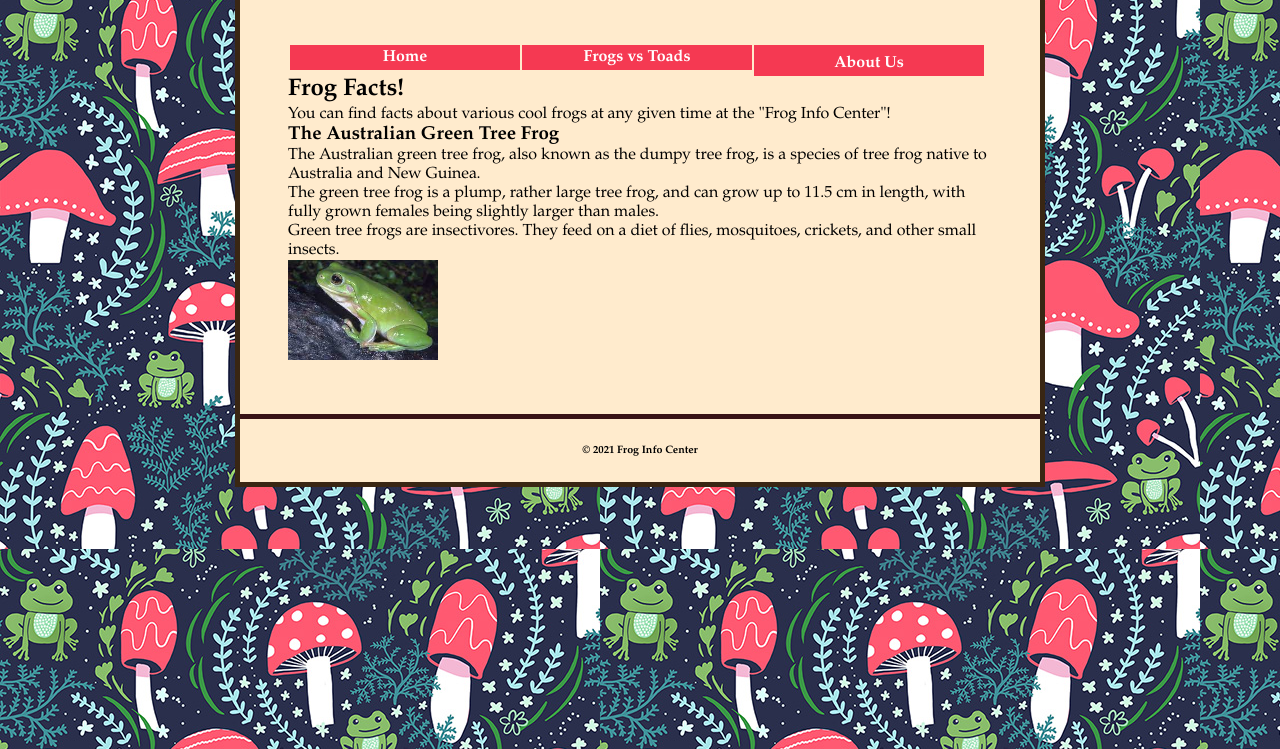
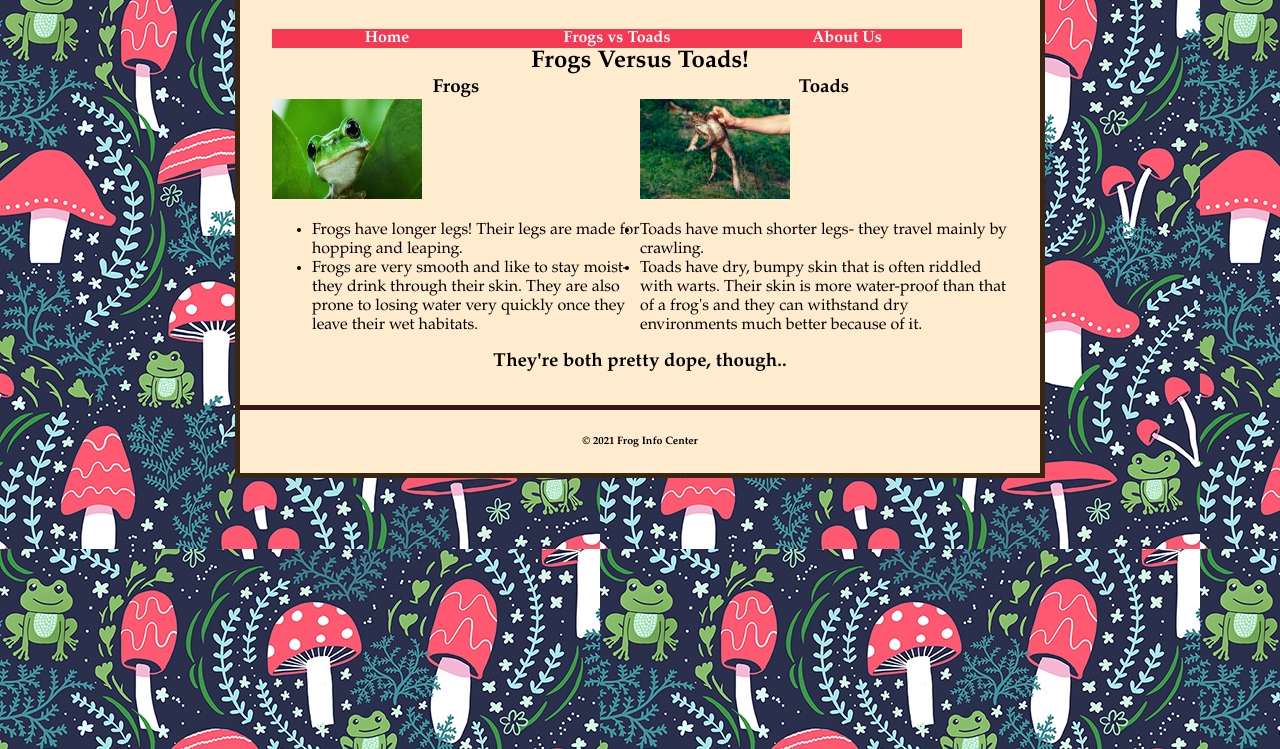
Before and after one commit to theeninagaffney/webdev, a plain HTML site: page final_home_page/Final_Second_page/final_second_page.html in a window 1280 px wide. Shown: the part 51-800 px from the top of the page. Drawn offline with Linux system fonts and the light colour scheme.

Commit message:
Finished very important frog/toad comparison

```diff
--- a/final_home_page/Final_Second_page/Styles/Final_Second_Page.css
+++ b/final_home_page/Final_Second_page/Styles/Final_Second_Page.css
@@ -14,27 +14,31 @@ html {
    margin: 0;
    padding: 0;
  }
+ h2 {
+    text-align: center;
+ }
+ h3 {
+    text-align: center;
+ }
+
  /* Navigation Menu */
-
  #nav_menu ul {
     list-style-type: none;
     margin: 0;
     padding: 0;
-    top: 0;
     text-align: center;
     width: 800px;
+    position:static;
+    top:0 ;
  }
 
  #nav_menu ul li {
     float: left;
-    display: block;
     width: 230px;
-    margin-left: 2px;
  }
  #nav_menu ul li a {
     text-align: center;
     display: block;
-    padding: 3px;
     text-decoration: none;
     background-color: rgb(245, 57, 82);
     color: white;
@@ -57,10 +61,31 @@ html {
     padding-bottom: 0;
     margin-bottom: 0;
  }
+
  /* Main */
  main{
-   margin: 3em;
+   margin: 2em;
  }
+
+ /* Column */
+ .column1 {
+    float:left;
+    width: 50%;
+ }
+ .column1 img {
+    align-items: center;
+ }
+ .column2 img {
+    align-self: center;
+ }
+
+ /* Rows */
+ .row:after {
+    content: "";
+    display: table;
+    clear: both;
+ }
+
  /* Footer */
  footer {
     text-align: center;
--- a/final_home_page/Final_Second_page/final_second_page.html
+++ b/final_home_page/Final_Second_page/final_second_page.html
@@ -10,7 +10,6 @@
     </head>
 
     <body>
-
         <header>
             <h1>Frog Info Center</h1>
         </header>
@@ -19,16 +18,25 @@
                 <ul>
                     <li><a href="../index.html">Home</a></li>
                     <li><a href="final_second_page.html">Frogs vs Toads</li>
-                        <li><a href="../Final_Third_Page/Final_Third_Page.html">About Us</a></li>
+                    <li><a href="../Final_Third_Page/Final_Third_Page.html">About Us</a></li>
                 </ul>
             </nav>
-            <h2>Frog Facts!</h2>
-            <p> You can find facts about various cool frogs at any given time at the "Frog Info Center"!</p>
-            <h3>The Australian Green Tree Frog</h3>
-            <p>The Australian green tree frog, also known as the dumpy tree frog, is a species of tree frog native to Australia and New Guinea. <br>
-                The green tree frog is a plump, rather large tree frog, and can grow up to 11.5 cm in length, with fully grown females being slightly larger than males. <br>
-                 Green tree frogs are insectivores. They feed on a diet of flies, mosquitoes, crickets, and other small insects.</p>
-            <img src="../Images/dumpytreefrog.gif" alt="Dumpy Tree Frog" style="height:100px; width:150px;">
+            <h2>Frogs Versus Toads!</h2>
+            <div class="row">
+                <div class= "column1"><h3>Frogs</h3>
+                <img src="../Images/classicfrog.gif" style= "height: 100px; width: 150px"><br>
+            <ul>
+                <li><p>Frogs have longer legs! Their legs are made for hopping and leaping.</p></li>
+                <li><p>Frogs are very smooth and like to stay moist- they drink through their skin. They are also prone to losing water very quickly once they leave their wet habitats.</p></p></li>
+            </ul></div>
+                <div class= "column2"><h3>Toads</h3>
+                <img src="../Images/thetoad.gif" style= "height: 100px; width: 150px;"><br>
+            <ul>
+                <li><p>Toads have much shorter legs- they travel mainly by crawling.</p></li>
+                <li><p>Toads have dry, bumpy skin that is often riddled with warts. Their skin is more water-proof than that of a frog's and they can withstand dry environments much better because of it.</p></li>
+            </ul></div>
+            </div>
+            <h3>They're both pretty dope, though..</h3>
         </main>
         <footer>
             <h6>&copy; 2021 Frog Info Center</h6>
--- a/final_home_page/Final_Third_Page/Styles/Final_Third_Page.css
+++ b/final_home_page/Final_Third_Page/Styles/Final_Third_Page.css
@@ -62,7 +62,7 @@ html {
  }
  /* Main */
  main{
-   margin: 3em;
+   margin: 2em;
  }
  /* Footer */
  footer {
--- a/final_home_page/final.css
+++ b/final_home_page/final.css
@@ -57,7 +57,8 @@ header {
 }
 /* Main */
 main{
-  margin: 3em;
+  /* margin: 3em; */
+  margin: 2em;
  }
 /* Footer */
 footer {
```
Also changed, not shown: final_home_page/Images/classicfrog.gif (added), final_home_page/Images/thetoad.gif (added).
